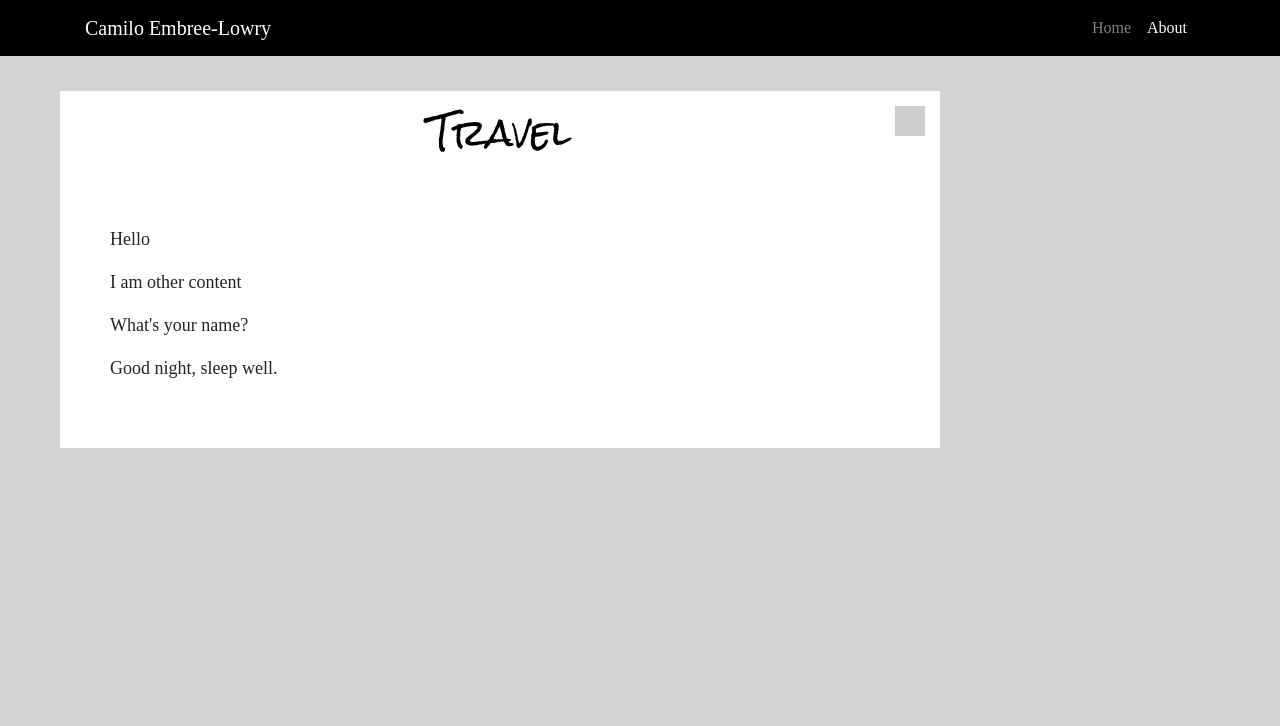
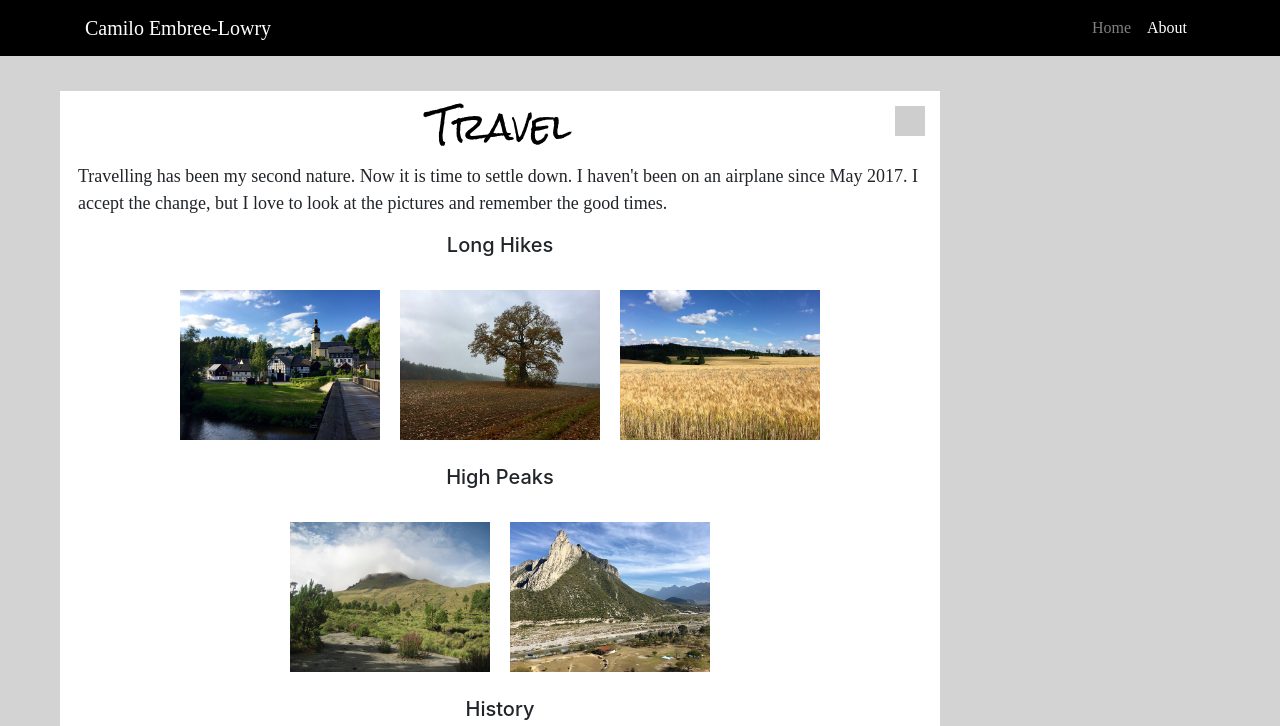
Before and after one commit to camilothomas/about-page, a React app: page / in a window 1280 px wide. Both pictures are taken after a click on the element "Travel". Shown: the top 726 px of the page. Built offline with nearby package versions, Linux system fonts and the light colour scheme; grey boxes are pictures that could not be loaded; a web font is replaced by a local one.

Commit message:
finished travel content layout has no links

```diff
--- a/src/index.css
+++ b/src/index.css
@@ -161,9 +161,47 @@ nav {
 }
 
 .content {
-	padding: 50px;
+
+}
+
+.content p {
 	font-family: 'Capriola';
 	font-size: 18px;
+	padding-left: 1em;
+	padding-right: 1em;
+}
+
+.content img {
+	margin: 10px;
+}
+
+.content h5 {
+	text-align: center;
+}
+
+.content .vertical {
+  width:150px;
+}
+
+.content .horizontal {
+	width:200px;
+	margin-top: 25px;
+	margin-bottom: 25px;
+}
+
+.content .panorama
+{
+	width:640px;
+	margin-top: 25px;
+	margin-bottom: 25px;
+}
+
+.content .imgContainer {
+	text-align: center;
+}
+
+.content .imgHolder {
+	display: inline-block;
 }
 
 .tvTitle {
@@ -171,7 +209,8 @@ nav {
   font-size: 36px;
 	color:black;
 	text-align: center;
-	margin-top:  15px;
+	margin-top: .25em;
+	margin-bottom: .25em;
 	background-color: white;
 }
 
--- a/src/index.js
+++ b/src/index.js
@@ -13,6 +13,21 @@ import spanish from './spanish.jpg';
 import left from './left-100.png';
 import right from './right-100.png';
 import close from './close.svg';
+import pyramids from './pyramids.jpg';
+import kammweg from './kammweg.jpg';
+import meckPo from './meckPo.jpg';
+import malinche from './malinche.jpg';
+import field from './field.jpg';
+import huasteca from './huasteca.jpg';
+import schloss from './schloss.jpg';
+import church from './church.jpg';
+import helmet from './helmet.jpg';
+import angels from './angels.jpg';
+import painting from './painting.jpg';
+import folkArt from './folkArt.jpg';
+import houston from './houston.jpg';
+import atlanta from './atlanta.jpg';
+import mexico from './mexico.jpg';
 
 
 function CloseBtn(props) {
@@ -92,6 +107,7 @@ class InterestMap extends React.Component {
 		  displayClass: 'xdisplay',
 		  lArrowClass: 'l-arrow',
 		  rArrowClass: 'r-arrow',
+		  contentNumber: 1,
 		 	displayTitle: '',
 		 	content: [
 		 					 <div className='content'>
@@ -101,11 +117,76 @@ class InterestMap extends React.Component {
 		 					   <p>Good night, sleep well.</p>
 		 					 </div>,
 		 					 <div className='content'>
-							   <p>Hello</p>
-		 					   <p>I am other content</p>
-		 					   <p>What's your name?</p>
-		 					   <p>Good night, sleep well.</p>
-		 					 </div>
+							   <p>Content coming soon [see Travel]</p>
+		 					 </div>,
+		 					 <div className='content'>
+		 					   <p>
+		 					     Travelling has been my second nature.
+							     Now it is time to settle down.  I haven't been on an airplane since May 2017.
+							     I accept the change, but
+							     I love to look at the pictures and remember the good times.
+		 					   </p>
+		 					   <h5>Long Hikes</h5>
+			 				   <div className='imgContainer'>
+		 					     <div className='imgHolder'>
+		 					       <img className='horizontal' src={kammweg} alt="signs and boots" />
+		 					     </div>
+		 					     <div className='imgHolder'>
+		 					       <img className='horizontal' src={meckPo} alt="" />
+		 					     </div>
+		 					     <div className='imgHolder'>
+		 					       <img className='horizontal' src={field} alt="" />
+		 					     </div>
+			 				   </div>
+		 					   <h5>High Peaks</h5>
+		 					   <div className='imgContainer'>
+		 					     <div className='imgHolder'>
+		 					       <img className='horizontal' src={malinche} alt="" />
+		 					     </div>
+		 					     <div className='imgHolder'>
+		 					       <img className='horizontal' src={huasteca} alt="" />
+		 					     </div>
+			 				   </div>
+			 				   <h5>History</h5>
+			 				   <div className='imgContainer'>
+				 				   <div className='imgHolder'>
+			 					     <img className='vertical' src={church} alt="" />
+			 					   </div>
+				 				   <div className='imgHolder'>
+			 					     <img className='horizontal' src={schloss} alt="" />
+			 					   </div>
+			 					   <div className='imgHolder'>
+			 					     <img className='vertical' src={helmet} alt="" />
+			 					   </div>
+			 					   <div className='imgHolder'>
+			 					     <img className='horizontal' src={pyramids} alt="" />
+			 					   </div>
+			 				   </div>
+			 				   <h5>Art</h5>
+			 				   <div className='imgContainer'>
+				 				   <div className='imgHolder'>
+			 					     <img className='horizontal' src={angels} alt="" />
+			 					   </div>
+			 					   <div className='imgHolder'>
+			 					     <img className='vertical' src={folkArt} alt="" />
+			 					   </div>
+			 					   <div className='imgHolder'>
+			 					     <img className='horizontal' src={painting} alt="" />
+			 					   </div>
+			 				   </div>
+			 				   <h5>Big Cities</h5>
+			 				   <div className='imgContainer'>
+				 				   <div className='imgHolder'>
+			 					     <img className='vertical' src={atlanta} alt="" />
+			 					   </div>
+				 				   <div className='imgHolder'>
+			 					     <img className='horizontal' src={mexico} alt="" />
+			 					   </div>
+			 					   <div className='imgHolder'>
+			 					     <img className='vertical' src={houston} alt="" />
+			 					   </div>
+			 				   </div>
+		 				   </div>
 		 					 ],
   	};
   }
@@ -140,7 +221,7 @@ class InterestMap extends React.Component {
 				onClick={e => this.handleClose(e)}
 				clss={clss}
 				title={this.state.displayTitle}
-				content={this.state.content[1]}
+				content={this.state.content[this.state.contentNumber]}
 			/>
 		);
 	}
@@ -192,6 +273,7 @@ class InterestMap extends React.Component {
   }
 
 	interestClick(e) {
+		let titleChosen;
 		let cName = e.target.className;
 		if (!cName.includes('tablet')) {
 			cName = e.target.parentNode.className;
@@ -199,14 +281,22 @@ class InterestMap extends React.Component {
 		switch(cName[0]) {
 			case 'l':
 				this.setState({displayTitle: this.state.interestArray[0][0]});
+				titleChosen = this.state.interestArray[0][0];
 				break;
 			case 'r':
 				this.setState({displayTitle: this.state.interestArray[2][0]});
+			  titleChosen = this.state.interestArray[2][0];
 			  break;
 			default:
 				this.setState({displayTitle: this.state.interestArray[1][0]});
+				titleChosen = this.state.interestArray[1][0];
 		}
-		console.log(cName);
+		// do more later now just travel or nothing
+		if (titleChosen === 'Travel') {
+			this.setState({contentNumber: 2});
+		} else {
+			this.setState({contentNumber: 1});
+		}
 		this.setState({displayClass: 'frame', lArrowClass: 'xdisplay', rArrowClass: 'xdisplay'});
 	}
 
```
Also changed, not shown: src/angels.jpg (added), src/atlanta.jpg (added), src/church.jpg (added), src/field.jpg (added), src/folkArt.jpg (added), src/helmet.jpg (added), src/houston.jpg (added), src/huasteca.jpg (added), src/kammweg.jpg (added), src/malinche.jpg (added), src/meckPo.jpg (added), src/mexico.jpg (added), src/painting.jpg (added), src/pyramids.jpg (added), 1 more files.
